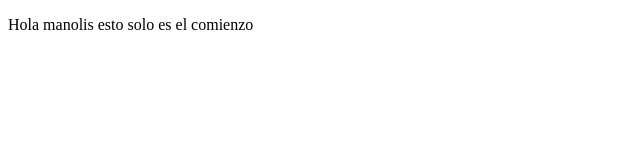
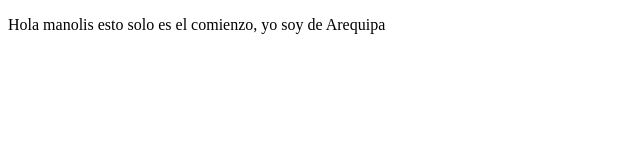
Before and after one commit to juanjolopez28/proyectoDemoCursoPrework, a plain HTML site: page index.html in a window 1280 px wide. Shown: the whole page, without its empty margins (0-640 px from the left). Drawn offline with Linux system fonts and the light colour scheme.

Commit message:
se agregó ciudad

```diff
--- a/index.html
+++ b/index.html
@@ -7,7 +7,7 @@
     <title>Hola mundo</title>
     <body>
         <p>Hola manolis
-            esto solo es el comienzo
+            esto solo es el comienzo, yo soy de Arequipa
         </p>
     </body>
 </head>
```
